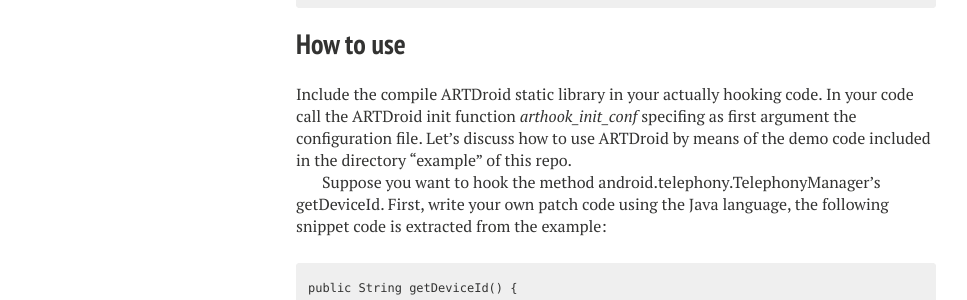
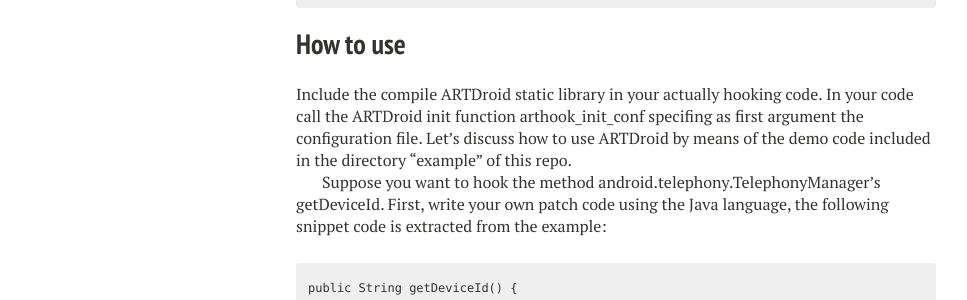
Before and after one commit to vaioco/vaioco.github.io, a Jekyll site: the page built from _posts/ART/2016-03-11-artdroid-doc.markdown, in a window 1280 px wide and 900 px high, scrolled down 388 px. Shown: the part 177-477 px from the top of the window, without its empty margins (24-991 px from the left). Built offline with Jekyll 4.4.1, drawn with Linux system fonts in a browser that asks for light colours; nearby versions of some CDN libraries; some web fonts are replaced.

```diff
--- a/_posts/ART/2016-01-25-art-part-iii-arthook-framework.markdown
+++ b/_posts/ART/2016-01-25-art-part-iii-arthook-framework.markdown
@@ -111,4 +111,4 @@ Line 2 switch on debug logs, line 3 is the DEX file with the "patch" methods and
 * method-sig : target method signature
 * hook-cls-name : "patch" code class name
 
-Click [here!]({% post_url /ART/2016-01-27-arthook-howto %}) for an easy to follow step-by-step instructions for howto build and use ARTDroid.
+Click [here!]({% post_url /ART/2016-03-11-artdroid-doc %}) for an easy to follow step-by-step instructions for howto build and use ARTDroid.
--- a/_posts/ART/2016-03-11-artdroid-doc.markdown
+++ b/_posts/ART/2016-03-11-artdroid-doc.markdown
@@ -30,7 +30,7 @@ adb root
 
 ## How to use
 
-Include the compile ARTDroid static library in your actually hooking code. In your code call the ARTDroid init function _arthook_init_conf_ specifing as first argument the configuration file.
+Include the compile ARTDroid static library in your actually hooking code. In your code call the ARTDroid init function arthook_init_conf specifing as first argument the configuration file.
 Let's discuss how to use ARTDroid by means of the demo code included in the directory "example" of this repo.
 
 Suppose you want to hook the method android.telephony.TelephonyManager's getDeviceId. First, write your own patch code using the Java language, the following snippet code is extracted from the example:
```
Also changed, not shown: README.md (deleted).
